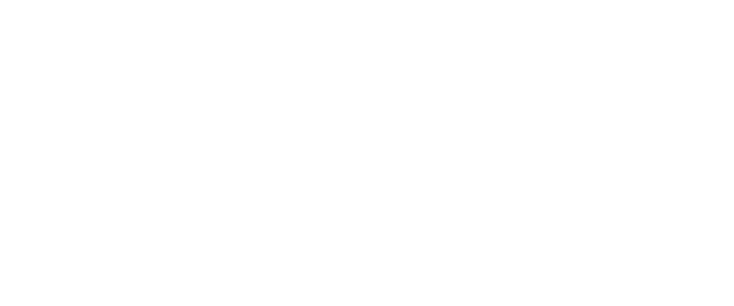
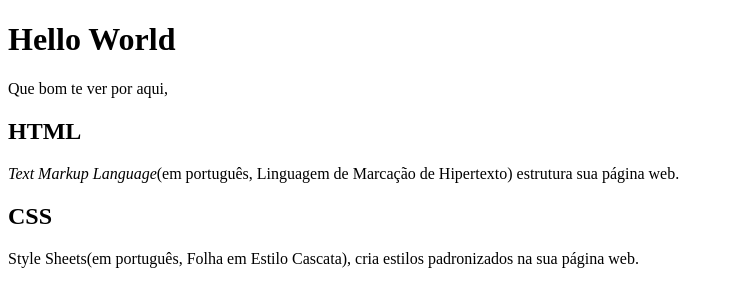
Before and after one commit to Md2am/HELOWORLD, a plain HTML site: page index.html in a window 1280 px wide. Shown: the whole page, without its empty margins (0-734 px from the left). Drawn offline with Linux system fonts and the light colour scheme.

Commit message:
continua

```diff
--- a/index.html
+++ b/index.html
@@ -1,11 +1,25 @@
 <!DOCTYPE html>
-<html lang="en">
+<html lang="pt-br">
 <head>
     <meta charset="UTF-8">
     <meta name="viewport" content="width=device-width, initial-scale=1.0">
-    <title>Document</title>
+    <title>Hello World</title>
+    <link rel="stylesheet" href="style.css">
 </head>
 <body>
+    <header>
 
+        <h1>Hello World</h1>
+        <p>Que bom te ver por aqui,<span id="nome-usuário><b>" Fulano.</b></span></p>
+    </header>
+
+    <section>
+
+        <h2>HTML</h2>
+        <p><span class="texto-inglês"><i>Text Markup Language</i></span>(em português, Linguagem de Marcação de Hipertexto) estrutura sua página web.</p>
+
+        <h2>CSS</h2>
+        <p><span class="texto-inglês">Style Sheets</span>(em português, Folha em Estilo Cascata), cria estilos padronizados na sua página web.</p>
+    </section>
 </body>
 </html>
```
